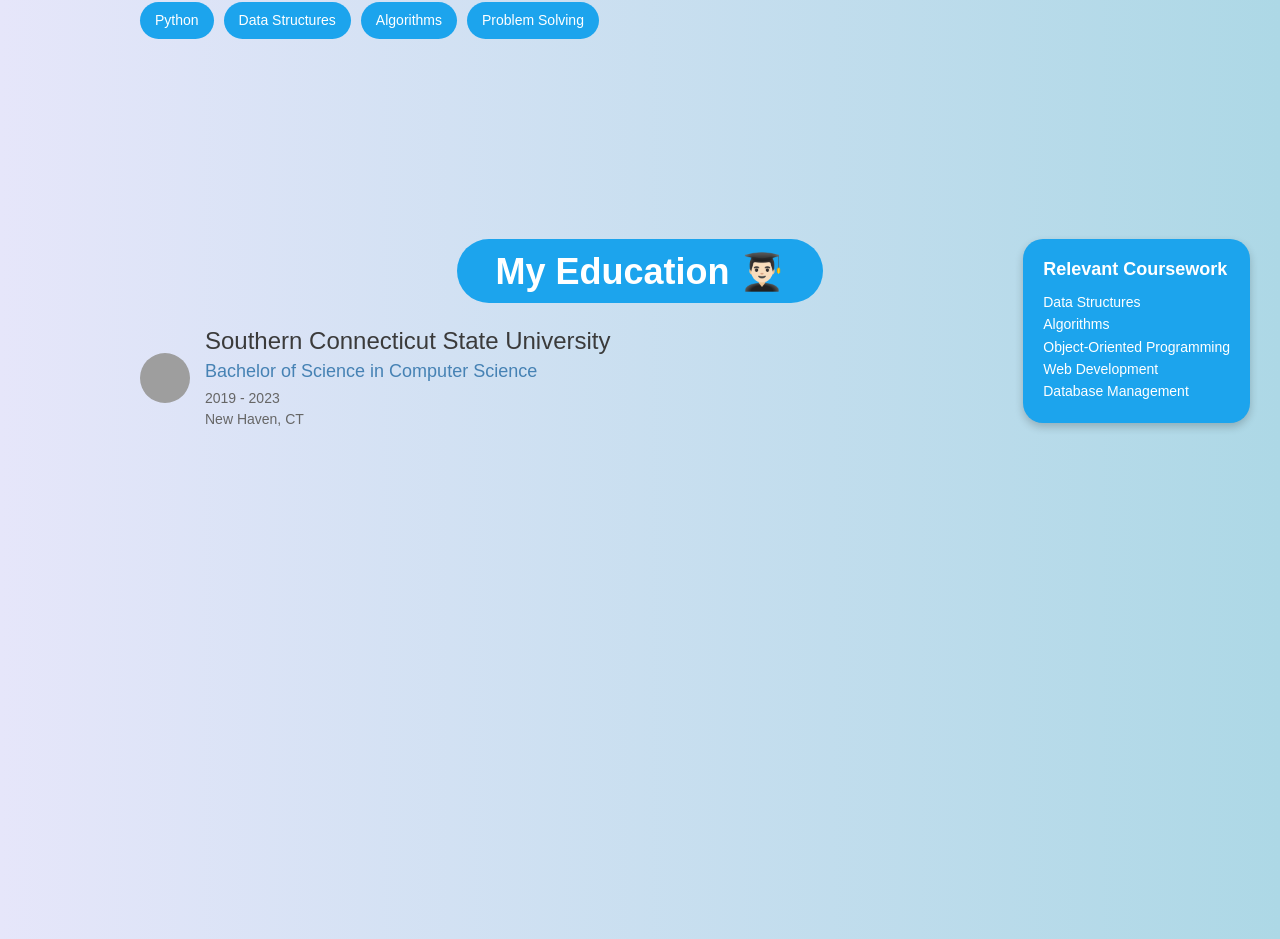
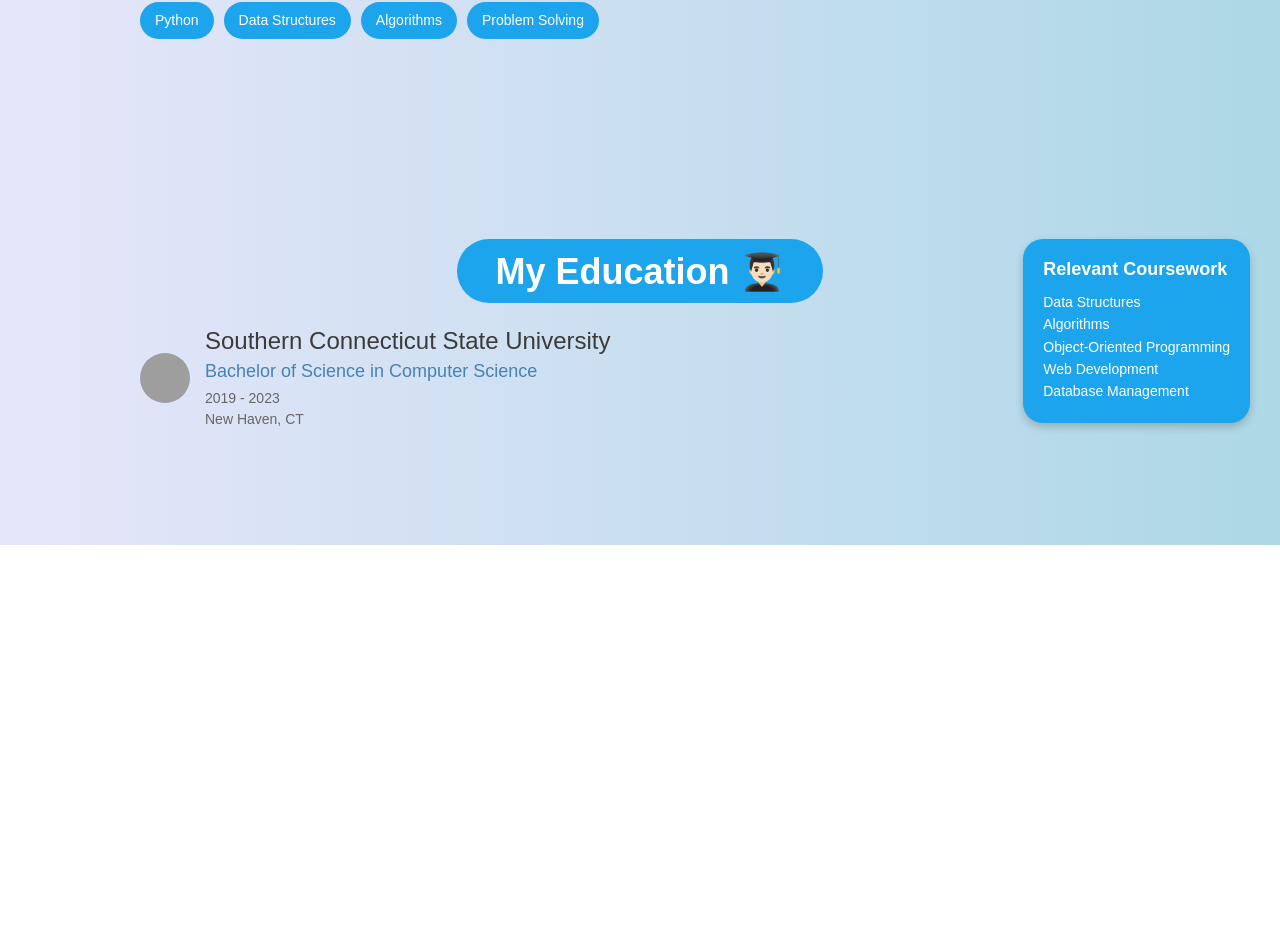
Before and after one commit to JacketJulian/Portfolio-Website-Julian-, a React (Create React App) app: page /#about in a window 1280 px wide. Before the commit this address led to /. Shown: the part 2656-3595 px from the top of the page. After the commit the page ends 3201 px from the top, so only its background shows below. Built offline with nearby package versions, Linux system fonts and the light colour scheme; no server answers; grey boxes are pictures that could not be loaded.

Commit message:
Fixed indicator threshold...Made education section height shorter.

```diff
--- a/src/components/Education/Education.css
+++ b/src/components/Education/Education.css
@@ -4,7 +4,7 @@
   flex-direction: column;
   align-items: center;
   position: relative;
-  min-height: 100vh;
+  min-height: 50vh;
 }
 
 .education-speech-bubble {
--- a/src/components/Navbar/DesktopNavbar.js
+++ b/src/components/Navbar/DesktopNavbar.js
@@ -63,6 +63,7 @@
                 onSetActive={handleSetActive}
                 spy={true}
                 hashSpy={true}
+                offset={-500}
               >
                 {link.name}
               </Link>
```
